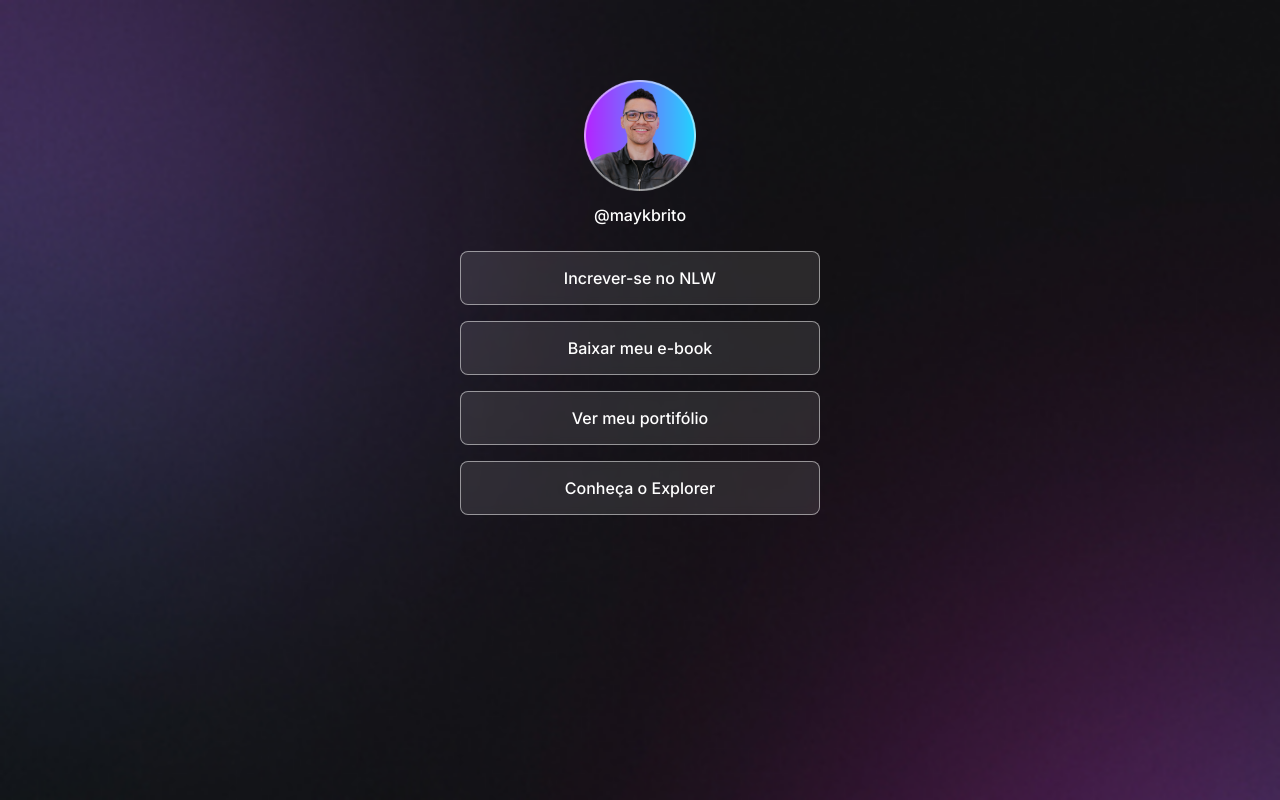
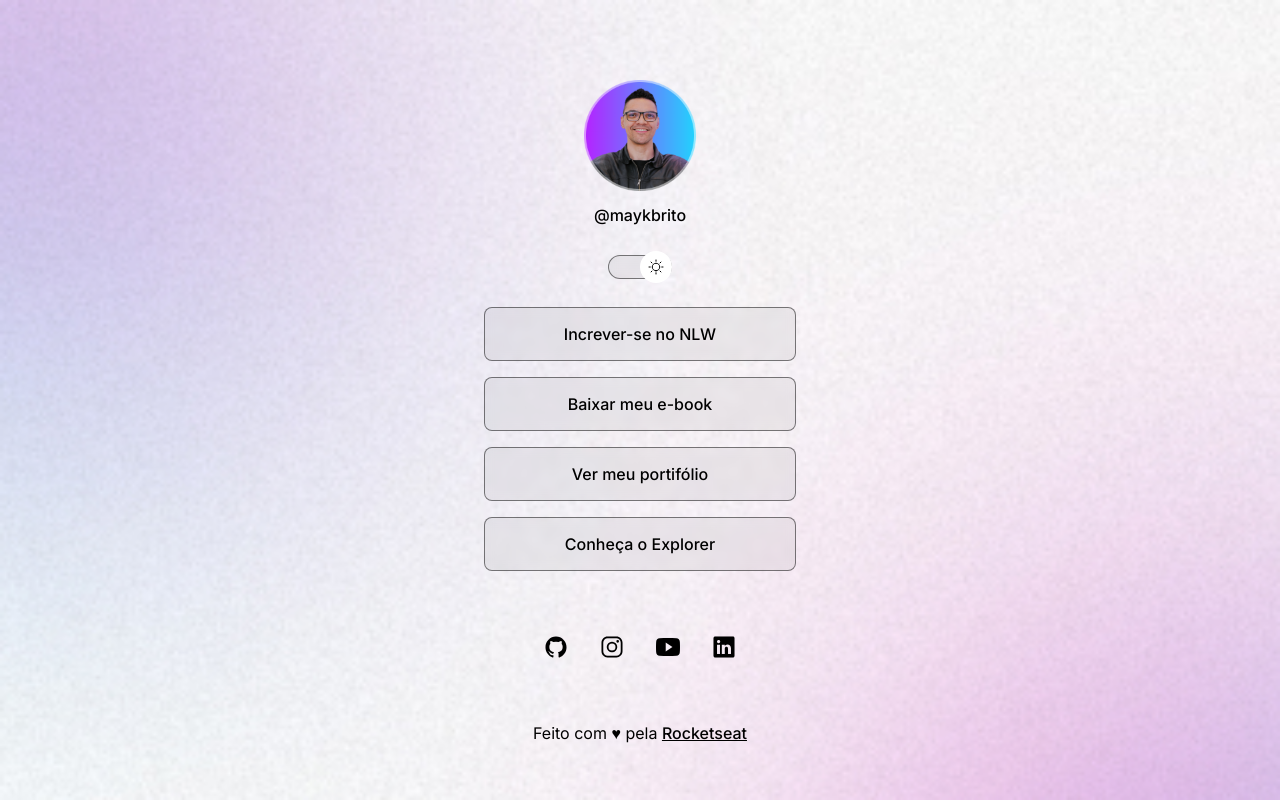
Before and after one commit to hevertonpinheiro/projeto, a plain HTML site: page index.html in a window 1280 px wide. Drawn offline with nearby package versions, Linux system fonts and the light colour scheme.

Commit message:
html and css finished

```diff
--- a/index.html
+++ b/index.html
@@ -1,5 +1,5 @@
 <!DOCTYPE html>
-<html lang="pt-br">
+<html lang="pt-br" class="light">
 <head>
 
 <link rel="preconnect" href="https://fonts.googleapis.com">
@@ -22,6 +22,13 @@
             <p>@maykbrito</p>
          </div>
 
+         <div id="switch" onclick="toggleMode()">
+            <button>
+
+            </button>
+            <span></span>
+         </div>
+
          <ul>
             <li>
                 <a href="#">Increver-se no NLW</a>
@@ -37,7 +44,27 @@
             </li>
          </ul>
 
+         <div id="social-links">
+             <a href="" target="_blank">
+                <ion-icon name="logo-github"></ion-icon>
+            </a>
+             <a href="" target="_blank">
+                <ion-icon name="logo-instagram"></ion-icon>
+            </a>
+             <a href="" target="_blank">
+                <ion-icon name="logo-youtube"></ion-icon>
+            </a>
+             <a href="" target="_blank">
+                <ion-icon name="logo-linkedin"></ion-icon>
+            </a>
+         </div>
+
+         <footer>Feito com ♥ pela <a href="https://rocketseat.com.br">Rocketseat</a></footer>
+
+
     </div>
-
+    <script type="module" src="https://unpkg.com/ionicons@7.1.0/dist/ionicons/ionicons.esm.js"></script>
+    <script nomodule src="https://unpkg.com/ionicons@7.1.0/dist/ionicons/ionicons.js"></script>
+    <script src="./script.js"></script>
 </body>
 </html>
--- a/script.js
+++ b/script.js
@@ -0,0 +1,13 @@
+function toggleMode() {
+    const html = document.documentElement
+
+    html.classList.toggle('light')
+
+    // //OU....
+    // if(html.classList.contains('light')) {
+    //     html.classList.remove('light')
+    // } else {
+    //     html.classList.add('light')
+    // }
+
+}
--- a/style.css
+++ b/style.css
@@ -2,6 +2,26 @@
     margin: 0;
     padding: 0;
     box-sizing: border-box;
+}
+
+:root {
+    --text-color: white;
+    --bg-url: url(./assets/bg-mobile.jpg);
+    --stroke-color: rgba(255, 255, 255, 0.5);
+    --surface-color: rgba(255, 255, 255, 0.1);
+    --surface-color-hover: rgba(0, 0, 0, 0.02);
+    --highlight-color: rgba(0, 0, 0, 0.5);
+    --switch-bg-url: url(assets/MoonStars.svg);
+}
+
+.light {
+    --text-color: black;
+    --bg-url: url(./assets/bg-mobile-light.jpg);
+    --stroke-color: rgba(0, 0, 0, 0.5);
+    --surface-color: rgba(0, 0, 0, 0.05);
+    --surface-color-hover: rgba(255, 255, 255, 0.5);
+    --highlight-color: rgba(0, 0, 0, 0.2);
+    --switch-bg-url: url(assets/Sun.svg);
 }
 
 
@@ -15,18 +35,19 @@ body {
 
     /*  background color image repeat position/size  */
 
-    background: url(./assets/bg-mobile.jpg) no-repeat top center/cover;
+    background: var(--bg-url) no-repeat top center/cover;
 
 }
 
 body * {
     font-family: "Inter", sans-serif;
-    color: white;
+    color: var(--text-color);
 }
 
 #container {
     width: 360px;
     margin: 56px auto 0;
+    padding: 0 24px;
 }
 
 #profile {
@@ -47,6 +68,45 @@ body * {
     margin-top: 8px;
 }
 
+#switch {
+    width: 64px;
+    position: relative;
+
+    margin: 4px auto;
+}
+
+#switch button {
+    width: 32px;
+    height: 32px;
+    background: white var(--switch-bg-url) no-repeat center;
+    border: 0;
+    border-radius: 50%;
+
+    position: absolute;
+    z-index: 1;
+    top: 50%;
+    left: 0;
+
+    transform: translateY(-50%);
+
+}
+
+.light #switch button {
+    right: 0;
+    left: initial;
+}
+
+#switch span {
+    display: block;
+    width: 64px;
+    height: 24px;
+    background: var(--surface-color);
+    border: 1px solid var(--stroke-color);
+    backdrop-filter: blur(4px);
+    -webkit-backdrop-filter: blur(4px);
+    border-radius: 9999px;
+}
+
 /*Links*/
 
 ul {
@@ -55,6 +115,8 @@ ul {
     display: flex;
     flex-direction: column;
     gap: 16px;
+
+    padding: 24px 0;
 }
 
 ul li a {
@@ -67,19 +129,52 @@ ul li a {
 
     padding: 16px 24px;
 
-    background: rgba(255, 255, 255, 0.1);
-    border: 1px solid rgba(255, 255, 255, 0.5);
+    background: var(--surface-color);
+    border: 1px solid var(--stroke-color);
     border-radius: 8px;
 
     backdrop-filter: blur(4px);
     --webkit-backdrop-filter: blur(4px);
 
-    transition: background .3s;
+    transition: background .2s;
 
 }
 
 ul li a:hover {
-    background: rgba(255, 255, 255, 0.5);
-    border: 1.5px solid white;
+    background: var(--surface-color-hover);
+    border: 1.5px solid var(--text-color);
 
 }
+
+/*social links*/
+#social-links {
+    display: flex;
+    padding: 24px 0;
+
+    font-size: 24px;
+
+    justify-content: center;
+
+}
+
+#social-links a{
+    display: flex;
+    align-items: center;
+    justify-content: center;
+    padding: 16px;
+    border-radius: 50%;
+    transition: background 0.2s;
+}
+
+#social-links a:hover {
+    background: var(--highlight-color);
+}
+
+footer {
+    padding: 24px 0;
+    text-align: center;
+}
+
+footer a {
+    font-weight: 500;
+}
```
Also changed, not shown: 1 other file.
